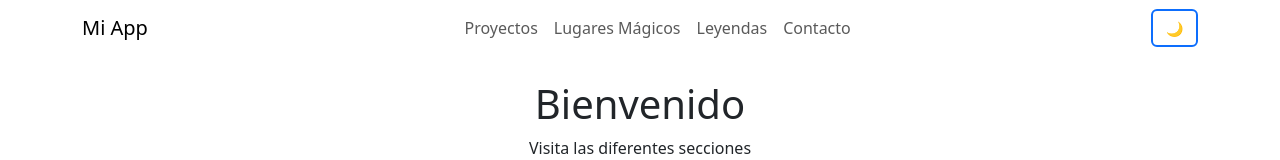
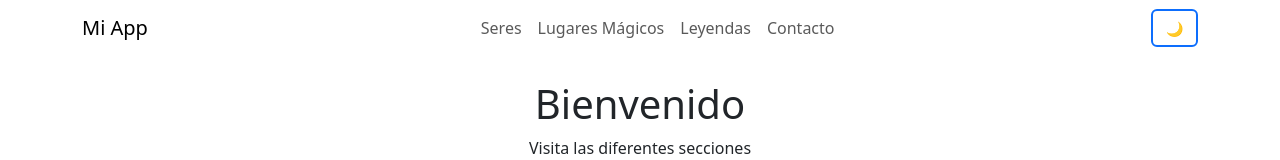
Before and after one commit to cocomicho1986/tpn3diegovazquez, a React (Vite) app: page / in a window 1280 px wide. Shown: the top 160 px of the page. Built offline with nearby package versions, Linux system fonts and the light colour scheme.

Commit message:
Cambio texto Navbar.jsx proyecto -->Seres

```diff
--- a/src/components/Navbar.jsx
+++ b/src/components/Navbar.jsx
@@ -46,7 +46,7 @@ export default function Navbar() {
             - to="/ruta": define la URL a la que navega
             - React Router actualiza la URL y renderiza el componente correspondiente
           */}
-          <Link className="nav-link" to="/proyectos">Proyectos</Link>
+          <Link className="nav-link" to="/proyectos">Seres</Link>
           <Link className="nav-link" to="/lugares">Lugares Mágicos</Link>
           <Link className="nav-link" to="/leyendas">Leyendas</Link>
           <Link className="nav-link" to="/contacto">Contacto</Link>
```
